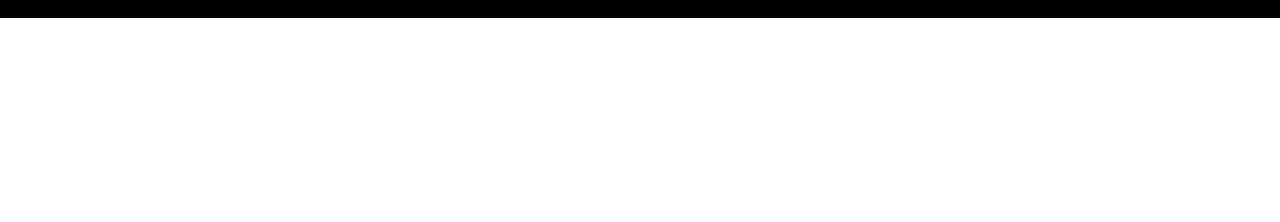
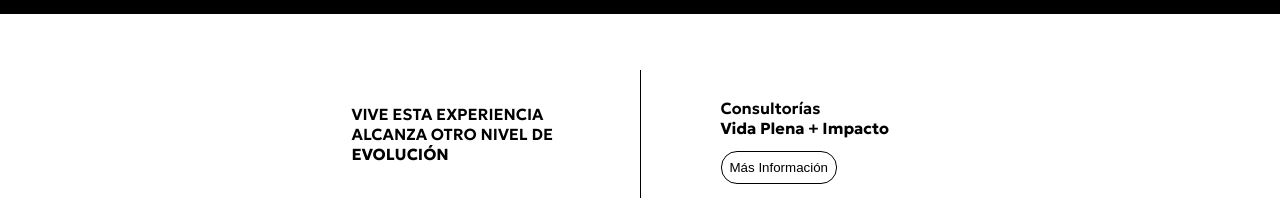
Before and after one commit to IvanOnGit/mes, a React (Vite) app: page / in a window 1280 px wide. Shown: the part 718-940 px from the top of the page. Before the commit the page ends 800 px from the top, so only its background shows below. Built offline with nearby package versions, Linux system fonts and the light colour scheme.

Commit message:
more info section added

```diff
--- a/src/components/Home/Home.tsx
+++ b/src/components/Home/Home.tsx
@@ -1,4 +1,5 @@
 import Carrousel from '../Carrousel/Carrousel';
+import MoreInfo from '../MoreInfo/MoreInfo';
 import Navbar from '../Navbar/Navbar';
 import { Container } from './styles';
 
@@ -8,6 +9,7 @@
       <Container>
         <Navbar />
         <Carrousel />
+        <MoreInfo />
       </Container>
     </>
   );
--- a/src/components/Home/styles.ts
+++ b/src/components/Home/styles.ts
@@ -6,7 +6,7 @@
 display: flex;
 flex-direction: column;
 align-items: center;
-height: 46rem;
+height: auto;
 
 overflow: auto;
 
--- /dev/null
+++ b/src/components/MoreInfo/MoreInfo.tsx
@@ -0,0 +1,19 @@
+import { Container } from "./styles";
+
+function Navbar() {
+
+  return (
+    <Container>
+        <div className='Subcontainer'>
+            <h2>VIVE ESTA EXPERIENCIA ALCANZA OTRO NIVEL DE <strong>EVOLUCIÓN</strong></h2>
+        </div>
+        <span></span>
+        <div className='Subcontainer'>
+            <h2>Consultorías <br /> <strong>Vida Plena + Impacto</strong></h2>
+            <button>Más Información</button>
+        </div>
+    </Container>
+  );
+}
+
+export default Navbar;
--- /dev/null
+++ b/src/components/MoreInfo/styles.ts
@@ -0,0 +1,40 @@
+import styled from "styled-components";
+
+export const Container = styled.div`
+  background-color: white;
+  width: 100%;
+  height: 15rem;
+  display: flex;
+  justify-content: center;
+  align-items: center;
+  gap: 5rem;
+
+  span {
+    width: 1px;
+    height: 8rem;
+    background-color: black;
+  }
+
+  h2 {
+    font-size: 1rem;
+    font-weight: 600;
+  }
+
+  .Subcontainer {
+    width: 13rem;
+  }
+
+  button {
+    background-color: white;
+    border-radius: 1rem;
+    border: 1px solid black;
+    padding: 0.5rem;
+    cursor: pointer;
+
+    &:hover {
+      background-color: black;
+      color: white;
+      transition: all 0.3s ease;
+    }
+  }
+`;
```
